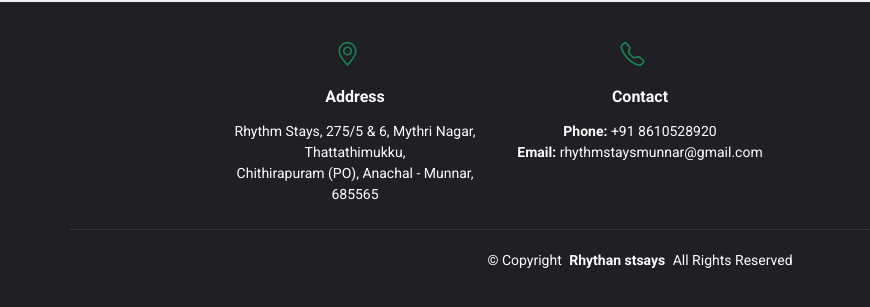
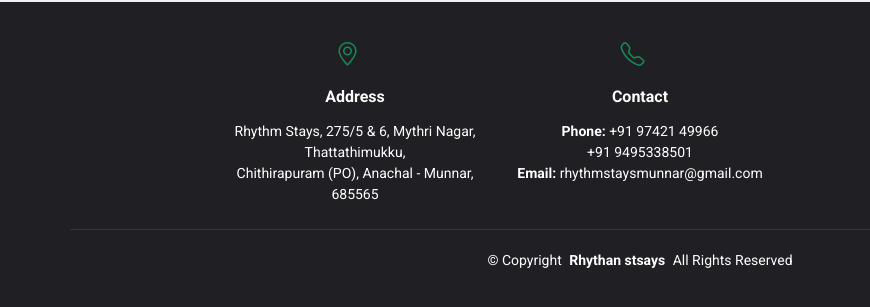
Before and after one commit to binsway/rytham-resort, a plain HTML site: page index.html in a window 1280 px wide. Shown: the part 3076-3383 px from the top of the page, 0-870 px from the left. Drawn offline with nearby package versions, Linux system fonts and the light colour scheme.

Commit message:
Update index.html

```diff
--- a/index.html
+++ b/index.html
@@ -419,7 +419,8 @@
             <br>
             <h4>Contact</h4>
             <p>
-              <strong>Phone:</strong> <span>+91 8610528920</span><br>
+              <strong>Phone:</strong> <span>+91 97421 49966</span><br>
+                <strong></strong> <span>+91 9495338501</span><br>
               <strong>Email:</strong> <span>rhythmstaysmunnar@gmail.com</span><br>
             </p>
           </div>
```
